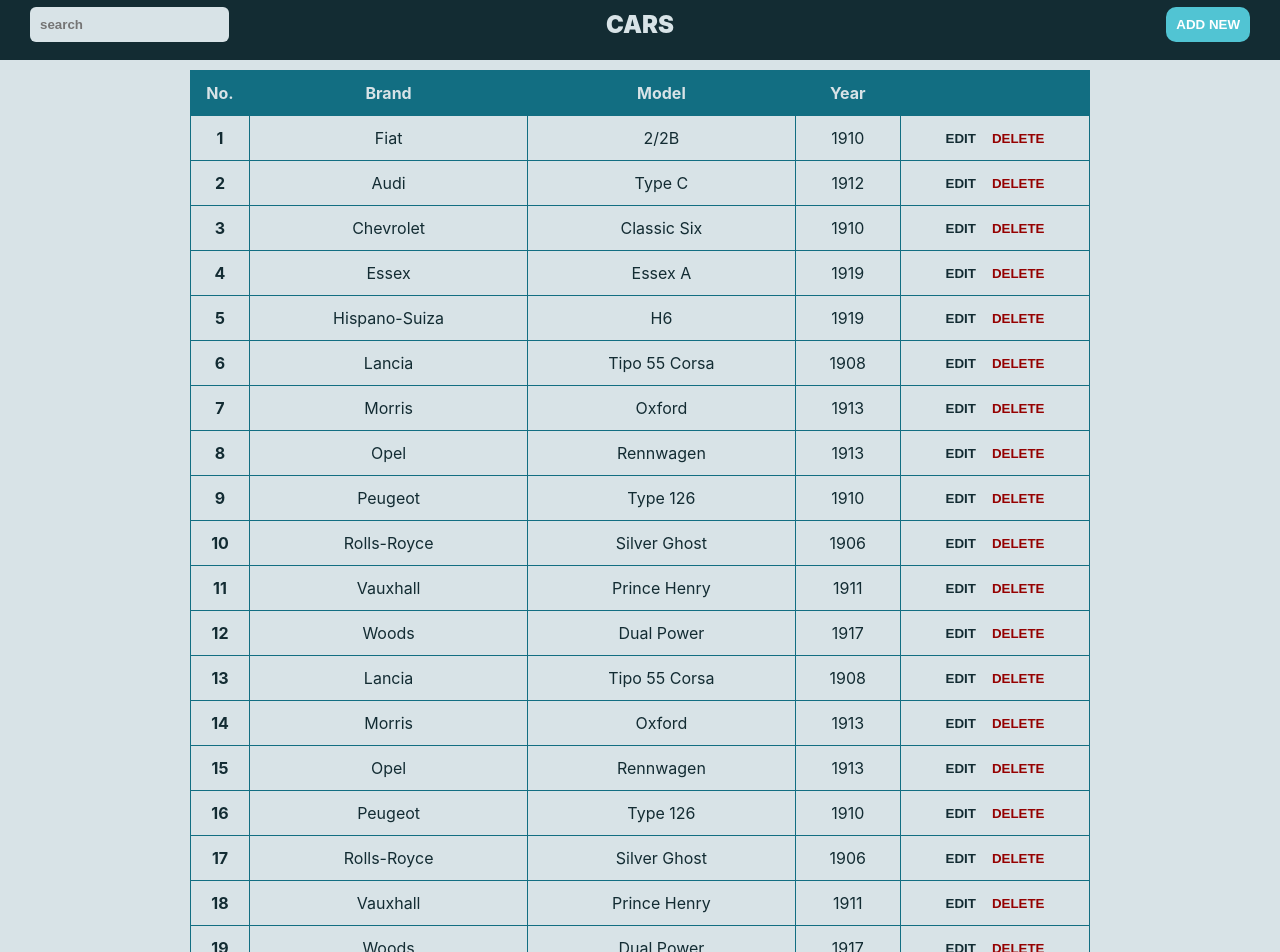
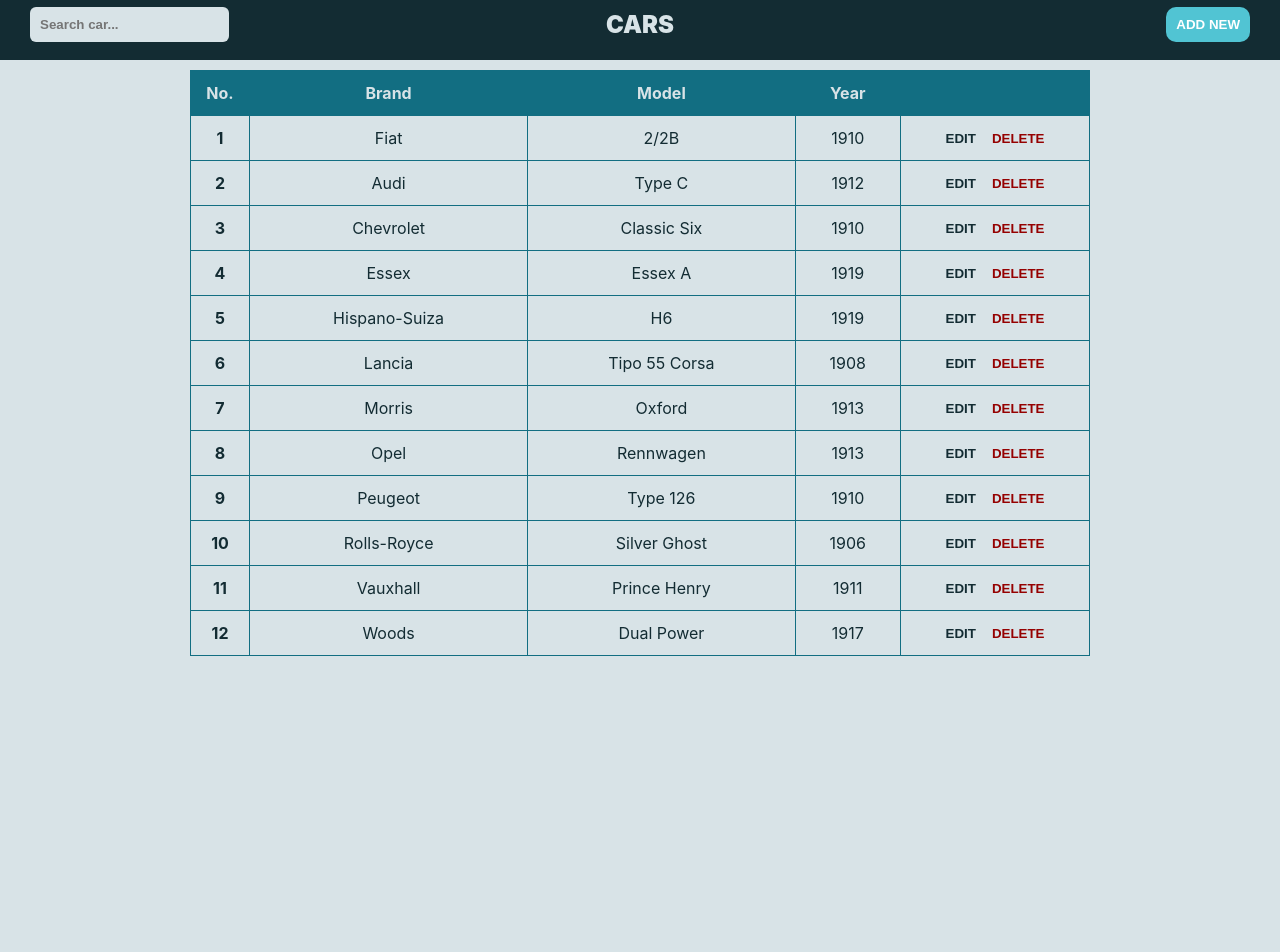
Before and after one commit to Zyar3k/car-list_react, a React (Create React App) app: page / in a window 1280 px wide. Shown: the top 952 px of the page. After the commit the page ends 800 px from the top, so only its background shows below. Built offline with nearby package versions, Linux system fonts and the light colour scheme.

Commit message:
Add delete item

```diff
--- a/package.json
+++ b/package.json
@@ -10,6 +10,7 @@
     "react": "^17.0.2",
     "react-dom": "^17.0.2",
     "react-scripts": "4.0.3",
+    "react-uuid": "^1.0.2",
     "web-vitals": "^1.1.2"
   },
   "scripts": {
--- a/src/App.js
+++ b/src/App.js
@@ -1,4 +1,5 @@
 import { useState } from "react";
+import uuid from "react-uuid";
 import "./App.scss";
 
 import DBJSON from "./db.json";
@@ -8,13 +9,19 @@ function App() {
   const [cars, setCars] = useState(DBJSON);
   const [searchTerm, setSearchTerm] = useState("");
 
+  const deleteCar = (e) => {
+    const id = e.target.parentNode.parentNode.parentNode.id;
+    const array = cars.filter((car) => car.id !== id);
+    setCars(array);
+  };
+
   return (
     <div className="App">
       <header>
         <section>
           <input
             type="text"
-            placeholder="search"
+            placeholder="Search car..."
             onChange={(e) => {
               setSearchTerm(e.target.value);
             }}
@@ -72,7 +79,7 @@ function App() {
                   }
                 })
                 .map((car, index) => (
-                  <tr key={index}>
+                  <tr key={index} id={car.id}>
                     <th>{index + 1}</th>
                     <td>{car.brand}</td>
                     <td>{car.model}</td>
@@ -82,7 +89,7 @@ function App() {
                         <button onClick={() => setIsEditable(true)}>
                           EDIT
                         </button>
-                        <button>DELETE</button>
+                        <button onClick={deleteCar}>DELETE</button>
                       </span>
                     </td>
                   </tr>
--- a/src/db.json
+++ b/src/db.json
@@ -1,240 +1,72 @@
 [
   {
-    "id": 18,
+    "id": "18",
     "brand": "Fiat",
     "model": "2/2B",
     "year": "1910"
   },
   {
-    "id": 22,
+    "id": "22",
     "brand": "Audi",
     "model": "Type C",
     "year": "1912"
   },
   {
-    "id": 23,
+    "id": "23",
     "brand": "Chevrolet",
     "model": "Classic Six",
     "year": "1910"
   },
   {
-    "id": 44,
+    "id": "44",
     "brand": "Essex",
     "model": "Essex A",
     "year": "1919"
   },
   {
-    "id": 5,
+    "id": "5",
     "brand": "Hispano-Suiza",
     "model": "H6",
     "year": "1919"
   },
   {
-    "id": 64,
+    "id": "64",
     "brand": "Lancia",
     "model": "Tipo 55 Corsa",
     "year": "1908"
   },
   {
-    "id": 7,
+    "id": "7",
     "brand": "Morris",
     "model": "Oxford",
     "year": "1913"
   },
   {
-    "id": 8,
+    "id": "8",
     "brand": "Opel",
     "model": "Rennwagen",
     "year": "1913"
   },
   {
-    "id": 92,
+    "id": "92",
     "brand": "Peugeot",
     "model": "Type 126",
     "year": "1910"
   },
   {
-    "id": 140,
+    "id": "140",
     "brand": "Rolls-Royce",
     "model": "Silver Ghost",
     "year": "1906"
   },
   {
-    "id": 121,
+    "id": "121",
     "brand": "Vauxhall",
     "model": "Prince Henry",
     "year": "1911"
   },
   {
-    "id": 112,
-    "brand": "Woods",
-    "model": "Dual Power",
-    "year": "1917"
-  },
-  {
-    "id": 64,
-    "brand": "Lancia",
-    "model": "Tipo 55 Corsa",
-    "year": "1908"
-  },
-  {
-    "id": 7,
-    "brand": "Morris",
-    "model": "Oxford",
-    "year": "1913"
-  },
-  {
-    "id": 8,
-    "brand": "Opel",
-    "model": "Rennwagen",
-    "year": "1913"
-  },
-  {
-    "id": 92,
-    "brand": "Peugeot",
-    "model": "Type 126",
-    "year": "1910"
-  },
-  {
-    "id": 140,
-    "brand": "Rolls-Royce",
-    "model": "Silver Ghost",
-    "year": "1906"
-  },
-  {
-    "id": 121,
-    "brand": "Vauxhall",
-    "model": "Prince Henry",
-    "year": "1911"
-  },
-  {
-    "id": 112,
-    "brand": "Woods",
-    "model": "Dual Power",
-    "year": "1917"
-  },
-  {
-    "id": 64,
-    "brand": "Lancia",
-    "model": "Tipo 55 Corsa",
-    "year": "1908"
-  },
-  {
-    "id": 7,
-    "brand": "Morris",
-    "model": "Oxford",
-    "year": "1913"
-  },
-  {
-    "id": 8,
-    "brand": "Opel",
-    "model": "Rennwagen",
-    "year": "1913"
-  },
-  {
-    "id": 92,
-    "brand": "Peugeot",
-    "model": "Type 126",
-    "year": "1910"
-  },
-  {
-    "id": 140,
-    "brand": "Rolls-Royce",
-    "model": "Silver Ghost",
-    "year": "1906"
-  },
-  {
-    "id": 121,
-    "brand": "Vauxhall",
-    "model": "Prince Henry",
-    "year": "1911"
-  },
-  {
-    "id": 112,
-    "brand": "Woods",
-    "model": "Dual Power",
-    "year": "1917"
-  },
-  {
-    "id": 64,
-    "brand": "Lancia",
-    "model": "Tipo 55 Corsa",
-    "year": "1908"
-  },
-  {
-    "id": 7,
-    "brand": "Morris",
-    "model": "Oxford",
-    "year": "1913"
-  },
-  {
-    "id": 8,
-    "brand": "Opel",
-    "model": "Rennwagen",
-    "year": "1913"
-  },
-  {
-    "id": 92,
-    "brand": "Peugeot",
-    "model": "Type 126",
-    "year": "1910"
-  },
-  {
-    "id": 140,
-    "brand": "Rolls-Royce",
-    "model": "Silver Ghost",
-    "year": "1906"
-  },
-  {
-    "id": 121,
-    "brand": "Vauxhall",
-    "model": "Prince Henry",
-    "year": "1911"
-  },
-  {
-    "id": 112,
-    "brand": "Woods",
-    "model": "Dual Power",
-    "year": "1917"
-  },
-  {
-    "id": 64,
-    "brand": "Lancia",
-    "model": "Tipo 55 Corsa",
-    "year": "1908"
-  },
-  {
-    "id": 7,
-    "brand": "Morris",
-    "model": "Oxford",
-    "year": "1913"
-  },
-  {
-    "id": 8,
-    "brand": "Opel",
-    "model": "Rennwagen",
-    "year": "1913"
-  },
-  {
-    "id": 92,
-    "brand": "Peugeot",
-    "model": "Type 126",
-    "year": "1910"
-  },
-  {
-    "id": 140,
-    "brand": "Rolls-Royce",
-    "model": "Silver Ghost",
-    "year": "1906"
-  },
-  {
-    "id": 121,
-    "brand": "Vauxhall",
-    "model": "Prince Henry",
-    "year": "1911"
-  },
-  {
-    "id": 112,
+    "id": "112",
     "brand": "Woods",
     "model": "Dual Power",
     "year": "1917"
```
Also changed, not shown: 1 other file (tests, documents, lock files or other folders).
